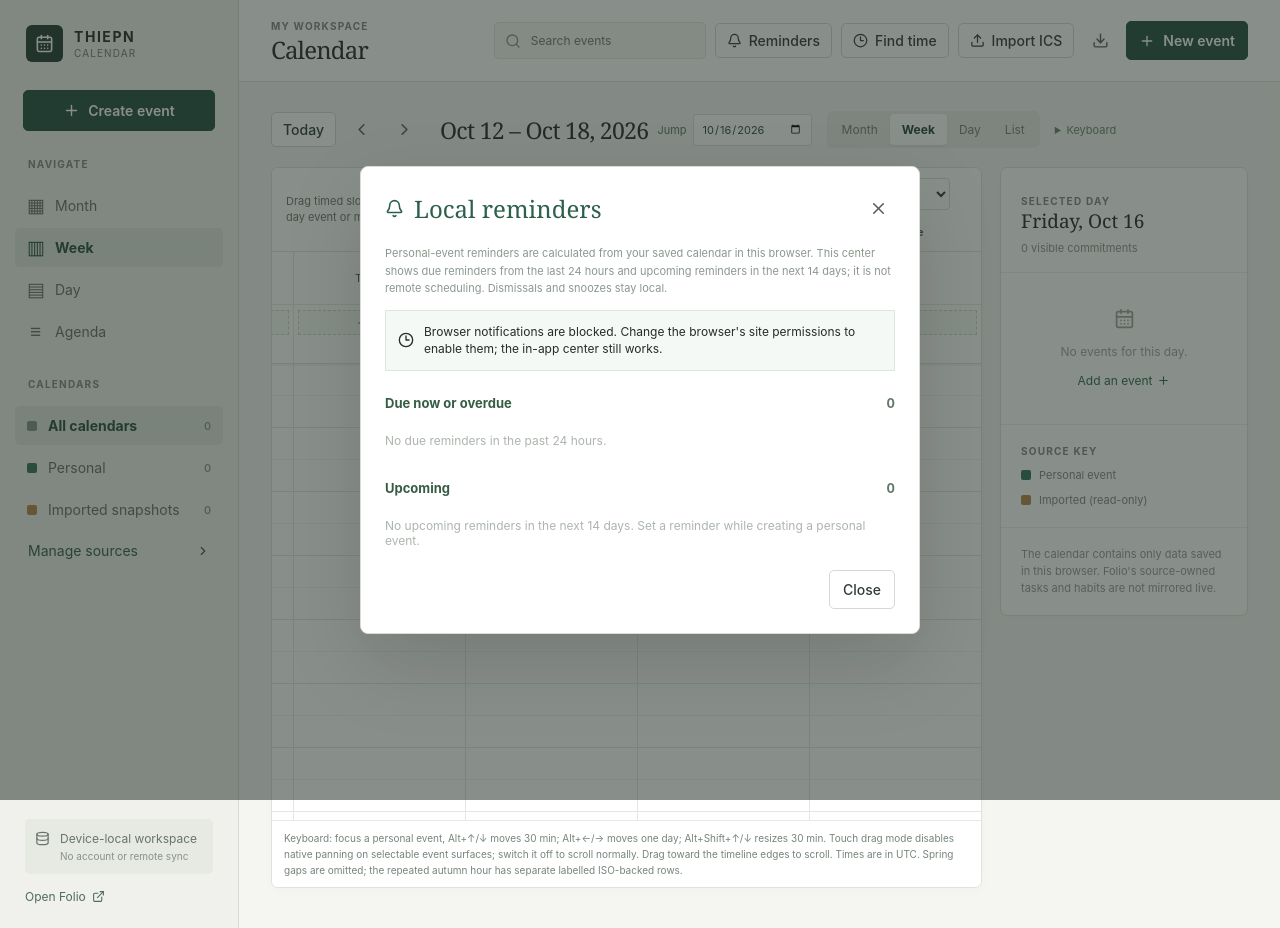
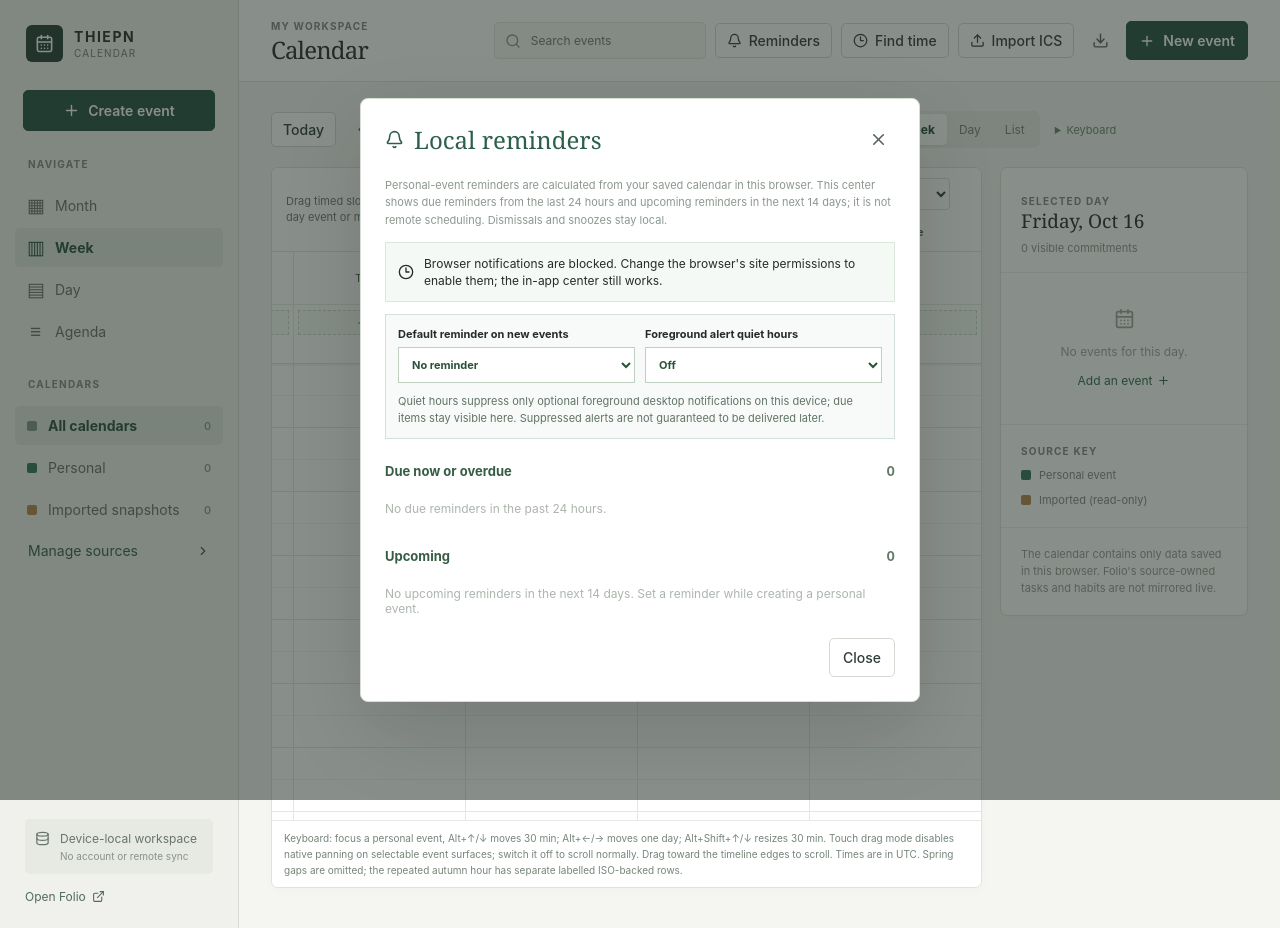
Before and after one commit to thiepn/calendar, a React (Vite) app: page / in a window 1280 px wide. Both pictures are taken after a click on the button "Reminders". Built offline with nearby package versions, Linux system fonts and the light colour scheme.

Commit message:
feat(calendar): default reminder settings, quiet hours and reversible dismissed reminders

```diff
--- a/src/App.tsx
+++ b/src/App.tsx
@@ -13,6 +13,7 @@ import {AllDayDialog} from './components/AllDayDialog'
 import {RestoreDialog} from './components/RestoreDialog'
 import {ReminderCenter} from './components/ReminderCenter'
 import {reminderItems,readReminderActions,saveReminderActions,actionForReminder,deliverableReminders,REMINDER_ACTIONS_KEY,REMINDER_DELIVERED_KEY,type ReminderItem,type ReminderActions} from './core/reminders'
+import {DEFAULT_REMINDER_SETTINGS,loadReminderSettings,saveReminderSettings,inQuietHours,REMINDER_SETTINGS_KEY,type ReminderSettings} from './core/reminder-settings'
 import {applyAllDayChange,type AllDayProposal} from './core/all-day'
 import {CalendarViews,type Mode} from './components/CalendarViews'
 
@@ -27,6 +28,7 @@ const initial=loadState()
 export default function App(){
   const [calendar,setCalendar]=useState<CalendarState>(initial.state)
   const [remindersOpen,setRemindersOpen]=useState(false)
+  const [reminderSettings,setReminderSettings]=useState<ReminderSettings>(()=>{try{return loadReminderSettings()}catch{return DEFAULT_REMINDER_SETTINGS}})
   const [reminderActions,setReminderActions]=useState<ReminderActions>(()=>{try{return readReminderActions()}catch{return {}}})
   const [reminderNow,setReminderNow]=useState(()=>new Date().toISOString())
   const [notifyEnabled,setNotifyEnabled]=useState(()=>{try{return localStorage.getItem('thiepn.calendar.foreground-notify.v1')==='yes'}catch{return false}})
@@ -88,6 +90,17 @@ export default function App(){
   },[])
   const reminders=useMemo(()=>reminderItems(calendar,reminderNow,reminderActions),[calendar,reminderNow,reminderActions])
   const dueReminderCount=reminders.filter(x=>x.status==='due').length
+  const dismissedReminders=useMemo(()=>reminderItems(calendar,reminderNow,{}).filter(x=>reminderActions[x.key]?.kind==='dismiss'),[calendar,reminderNow,reminderActions])
+  function undoReminderDismissal(item:ReminderItem){
+    try{
+      const next=readReminderActions();delete next[item.key]
+      saveReminderActions(next);setReminderActions(next);setReminderNow(new Date().toISOString())
+    }catch(error){setNotice('Reminder dismissal not reversed: '+String(error))}
+  }
+  function changeReminderSettings(next:ReminderSettings){
+    try{saveReminderSettings(next);setReminderSettings(next)}
+    catch(error){setNotice('Reminder settings not saved: '+String(error))}
+  }
   function updateReminderAction(item:ReminderItem,kind:'dismiss'|'snooze',minutes=15){
     try{
       // Re-read right before changing independent reminder preferences, so other-tab changes are retained.
@@ -113,7 +126,7 @@ export default function App(){
     catch(error){setNotice('Notification preference could not be saved: '+String(error))}
   }
   useEffect(()=>{
-    if(!notifyEnabled||notifyPermission!=='granted'||typeof Notification==='undefined'||document.visibilityState!=='visible')return
+    if(!notifyEnabled||notifyPermission!=='granted'||typeof Notification==='undefined'||document.visibilityState!=='visible'||inQuietHours(reminderNow,reminderSettings.quietHours))return
     try{
       const raw=localStorage.getItem(REMINDER_DELIVERED_KEY)
       const delivered=new Set<string>(raw?JSON.parse(raw) as string[]:[])
@@ -128,10 +141,11 @@ export default function App(){
       }
       localStorage.setItem(REMINDER_DELIVERED_KEY,JSON.stringify(Array.from(next).slice(-250)))
     }catch(error){setNotice('Foreground notification unavailable: '+String(error))}
-  },[notifyEnabled,notifyPermission,reminders,reminderNow])
+  },[notifyEnabled,notifyPermission,reminders,reminderNow,reminderSettings.quietHours])
   useEffect(()=>{
     const sync=(e:StorageEvent)=>{
       if(e.key===REMINDER_ACTIONS_KEY){try{setReminderActions(readReminderActions())}catch{}}
+      if(e.key===REMINDER_SETTINGS_KEY){try{setReminderSettings(loadReminderSettings())}catch{}}
       if(e.key===STORAGE_KEY||e.key===null){const read=loadState();if(read.error){setNotice(read.error);setUnreadable(true)}
         else{setCalendar(read.state);setUnreadable(false)}
         try{setRecovery(readRecovery())}catch{setRecovery(null)}}
@@ -464,13 +478,13 @@ export default function App(){
     </div>
     <input ref={importInput} type="file" accept=".ics,text/calendar" hidden onChange={readIcs}/>
     <input ref={restoreInput} type="file" accept=".json,application/json" hidden onChange={readBackup}/>
-    {editorDate!==null&&<EventEditor key={(editing?.id??'new')+editorDate+(newEventRange?.start??'')+(newAllDay?.through??'')} date={editorDate} event={editing??undefined} initialRange={newEventRange??undefined} initialAllDay={newAllDay??undefined} records={calendar.records} isCopy={copyDraft}
+    {editorDate!==null&&<EventEditor key={(editing?.id??'new')+editorDate+(newEventRange?.start??'')+(newAllDay?.through??'')} date={editorDate} event={editing??undefined} initialRange={newEventRange??undefined} initialAllDay={newAllDay??undefined} records={calendar.records} isCopy={copyDraft} defaultReminderMinutes={reminderSettings.defaultLead}
       ignoreOccurrence={editInstance?{id:editInstance.parentId,date:editInstance.date}:undefined}
       ignoreParentFrom={editFuture?{id:editFuture.parentId,date:editFuture.date}:undefined}
       scope={editInstance?'instance':editFuture?'future':undefined} onSave={save} onClose={()=>{setEditorDate(null);setEditing(null);setCopyDraft(false);setEditInstance(null);setEditFuture(null);setNewEventRange(null);setNewAllDay(null)}}/>}
     {restoreCandidate&&<RestoreDialog current={calendar} candidate={restoreCandidate.state} origin={restoreCandidate.origin} unreadableCurrent={unreadable}
       onClose={()=>setRestoreCandidate(null)} onConfirm={confirmRestore}/>}
-    {remindersOpen&&<ReminderCenter items={reminders} onClose={()=>setRemindersOpen(false)}
+    {remindersOpen&&<ReminderCenter items={reminders} dismissed={dismissedReminders} settings={reminderSettings} onSettingsChange={changeReminderSettings} onUndoDismiss={undoReminderDismissal} onClose={()=>setRemindersOpen(false)}
       onOpen={item=>{setRemindersOpen(false);setMode('day');open(item.occurrence)}}
       onDismiss={item=>updateReminderAction(item,'dismiss')}
       onSnooze={(item,minutes)=>updateReminderAction(item,'snooze',minutes)}
--- a/src/components/EventEditor.tsx
+++ b/src/components/EventEditor.tsx
@@ -4,12 +4,12 @@ import type {CalendarRecord,Frequency,LocalDate,RepeatRule} from '../types'
 import {addDays,day,localDateTime,dateLabel,localInstantOptions,offsetLabel} from '../core/dates'
 import {draftTimedRange,reviewDraft} from '../core/draft'
 const weekdays=['Sun','Mon','Tue','Wed','Thu','Fri','Sat']
-type Props={date:LocalDate;event?:CalendarRecord;initialRange?:{start:string;end:string};initialAllDay?:{from:LocalDate;through:LocalDate};records:CalendarRecord[];ignoreOccurrence?:{id:string;date:LocalDate};ignoreParentFrom?:{id:string;date:LocalDate};scope?:'instance'|'future';isCopy?:boolean;onSave:(record:CalendarRecord)=>void;onClose:()=>void}
-export function EventEditor({date,event,initialRange,initialAllDay,records,ignoreOccurrence,ignoreParentFrom,scope,isCopy=false,onSave,onClose}:Props){
+type Props={date:LocalDate;event?:CalendarRecord;initialRange?:{start:string;end:string};initialAllDay?:{from:LocalDate;through:LocalDate};records:CalendarRecord[];ignoreOccurrence?:{id:string;date:LocalDate};ignoreParentFrom?:{id:string;date:LocalDate};scope?:'instance'|'future';isCopy?:boolean;defaultReminderMinutes?:number;onSave:(record:CalendarRecord)=>void;onClose:()=>void}
+export function EventEditor({date,event,initialRange,initialAllDay,records,ignoreOccurrence,ignoreParentFrom,scope,isCopy=false,defaultReminderMinutes=-1,onSave,onClose}:Props){
   const [title,setTitle]=useState(event?.title??'')
   const [description,setDescription]=useState(event?.description??'')
   const [location,setLocation]=useState(event?.location??'')
-  const [reminder,setReminder]=useState<number>(event?.reminderMinutes??-1)
+  const [reminder,setReminder]=useState<number>(event?.reminderMinutes??(event?-1:defaultReminderMinutes))
   const [allDay,setAllDay]=useState(event?.allDay??Boolean(initialAllDay))
   const [start,setStart]=useState(event ? event.allDay?event.startDate!:localDateTime(event.start) : initialAllDay?initialAllDay.from:initialRange?localDateTime(initialRange.start):date+'T09:00')
   const [end,setEnd]=useState(event ? event.allDay?addDays(event.endDateExclusive!,-1):localDateTime(event.end) : initialAllDay?initialAllDay.through:initialRange?localDateTime(initialRange.end):date+'T10:00')
--- a/src/components/ReminderCenter.tsx
+++ b/src/components/ReminderCenter.tsx
@@ -1,7 +1,12 @@
 import {Bell,Clock3,X} from 'lucide-react'
 import type {ReminderItem} from '../core/reminders'
+import type {ReminderSettings} from '../core/reminder-settings'
 type Props={
   items:ReminderItem[]
+  dismissed:ReminderItem[]
+  settings:ReminderSettings
+  onSettingsChange:(value:ReminderSettings)=>void
+  onUndoDismiss:(item:ReminderItem)=>void
   onClose:()=>void
   onOpen:(item:ReminderItem)=>void
   onDismiss:(item:ReminderItem)=>void
@@ -11,7 +16,7 @@ type Props={
   foregroundEnabled:boolean
   onDisableNotifications:()=>void
 }
-export function ReminderCenter({items,onClose,onOpen,onDismiss,onSnooze,onEnableNotifications,permission,foregroundEnabled,onDisableNotifications}:Props){
+export function ReminderCenter({items,dismissed,settings,onSettingsChange,onUndoDismiss,onClose,onOpen,onDismiss,onSnooze,onEnableNotifications,permission,foregroundEnabled,onDisableNotifications}:Props){
   const due=items.filter(x=>x.status==='due')
   const upcoming=items.filter(x=>x.status==='upcoming')
   const time=(iso:string)=>new Date(iso).toLocaleString(undefined,{weekday:'short',month:'short',day:'numeric',hour:'2-digit',minute:'2-digit'})
@@ -40,12 +45,30 @@ export function ReminderCenter({items,onClose,onOpen,onDismiss,onSnooze,onEnable
             <><p>Optional desktop alerts only while this tab is open and visible. No background service or push notifications are installed.</p>
               <button type="button" className="secondary small" onClick={onEnableNotifications}>Enable foreground desktop alerts</button></>}
       </div>
+      <div className="reminder-local-settings">
+        <label>Default reminder on new events
+          <select aria-label="Default reminder on new events" value={settings.defaultLead} onChange={e=>onSettingsChange({...settings,defaultLead:Number(e.target.value)})}>
+            <option value={-1}>No reminder</option><option value={0}>At event start</option><option value={15}>15 minutes</option>
+            <option value={30}>30 minutes</option><option value={60}>1 hour</option><option value={1440}>1 day</option>
+          </select></label>
+        <label>Foreground alert quiet hours
+          <select aria-label="Foreground alert quiet hours" value={settings.quietHours} onChange={e=>onSettingsChange({...settings,quietHours:e.target.value as ReminderSettings['quietHours']})}>
+            <option value="off">Off</option><option value="22-07">22:00–07:00</option><option value="00-08">00:00–08:00</option>
+          </select></label>
+        <p>Quiet hours suppress only optional foreground desktop notifications on this device; due items stay visible here. Suppressed alerts are not guaranteed to be delivered later.</p>
+      </div>
       <div className="reminder-groups">
         <h3>Due now or overdue <span>{due.length}</span></h3>
         {due.length?due.map(render):<p className="empty-note">No due reminders in the past 24 hours.</p>}
         <h3>Upcoming <span>{upcoming.length}</span></h3>
         {upcoming.length?upcoming.map(render):<p className="empty-note">No upcoming reminders in the next 14 days. Set a reminder while creating a personal event.</p>}
       </div>
+      {dismissed.length>0&&<details className="dismissed-reminders"><summary>Dismissed reminders ({dismissed.length})</summary>
+        {dismissed.map(item=><div key={item.key} className="reminder-entry">
+          <span className="reminder-visit"><strong>{item.occurrence.title}</strong><small>Dismissed · {time(item.dueAt)}</small></span>
+          <button type="button" className="secondary small" onClick={()=>onUndoDismiss(item)} aria-label={'Restore reminder '+item.occurrence.title}>Restore reminder</button>
+        </div>)}
+      </details>}
       {items.length>=150&&<p className="fine-print">Showing the first 150 reminders only; narrow the date range before relying on this list.</p>}
       <footer className="editor-actions"><button className="secondary" type="button" onClick={onClose}>Close</button></footer>
     </section>
--- a/src/styles.css
+++ b/src/styles.css
@@ -192,3 +192,13 @@
 .reminder-actions button{background:#f3f8f3;border:1px solid #cbdccc;color:#486f51;padding:7px;cursor:pointer;min-height:34px}
 .reminder-actions button:focus-visible,.reminder-visit:focus-visible{outline:2px solid #387c4c}
 @media(max-width:740px){.reminder-dialog{width:min(96vw,680px);padding:14px}.reminder-entry{flex-direction:column;align-items:stretch}.reminder-actions button{flex:1;min-height:42px}.reminder-launch .desktop-text{display:none}}
+
+/* C10 per-device reminder defaults, quiet time and reversible dismissals */
+.reminder-local-settings{display:grid;grid-template-columns:repeat(2,minmax(0,1fr));gap:10px;margin:12px 0;padding:12px;background:#f7faf8;border:1px solid #d3e1d8}
+.reminder-local-settings label{display:grid;gap:6px;font-size:11px;font-weight:650}
+.reminder-local-settings select{border:1px solid #bfcfc2;padding:9px;color:#2b5139;background:#fff}
+.reminder-local-settings p{grid-column:1/-1;font-size:11px;line-height:1.5;color:#617366;margin:0}
+.dismissed-reminders{margin:15px 0;border-top:1px solid #dbe6dc;padding-top:8px}
+.dismissed-reminders summary{font-size:12px;font-weight:650;cursor:pointer;margin:8px 0}
+.dismissed-reminders .reminder-entry{margin:5px 0}
+@media(max-width:650px){.reminder-local-settings{grid-template-columns:1fr}}
```
Also changed, not shown: 1 other file (tests, documents, lock files or other folders).
